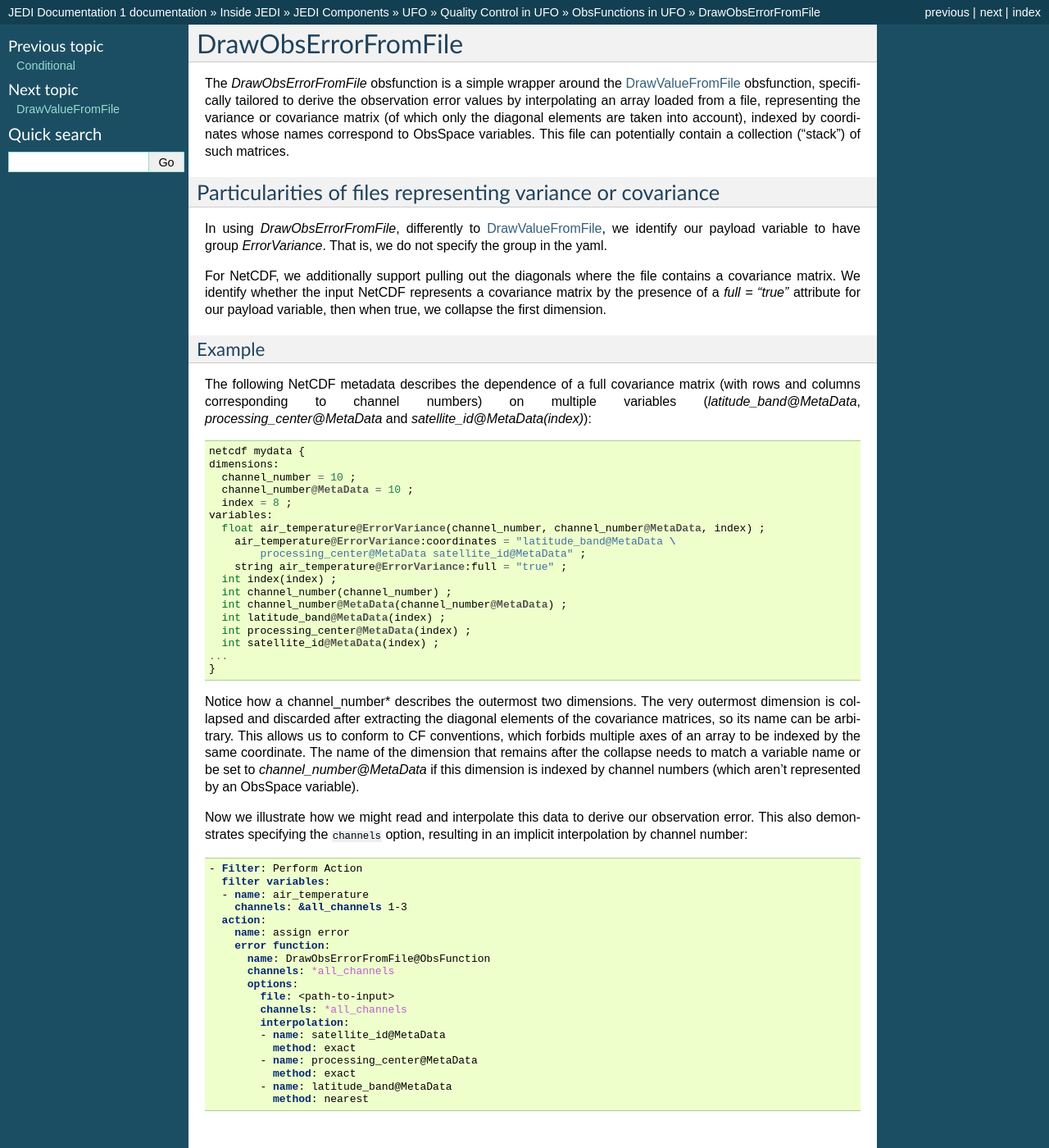
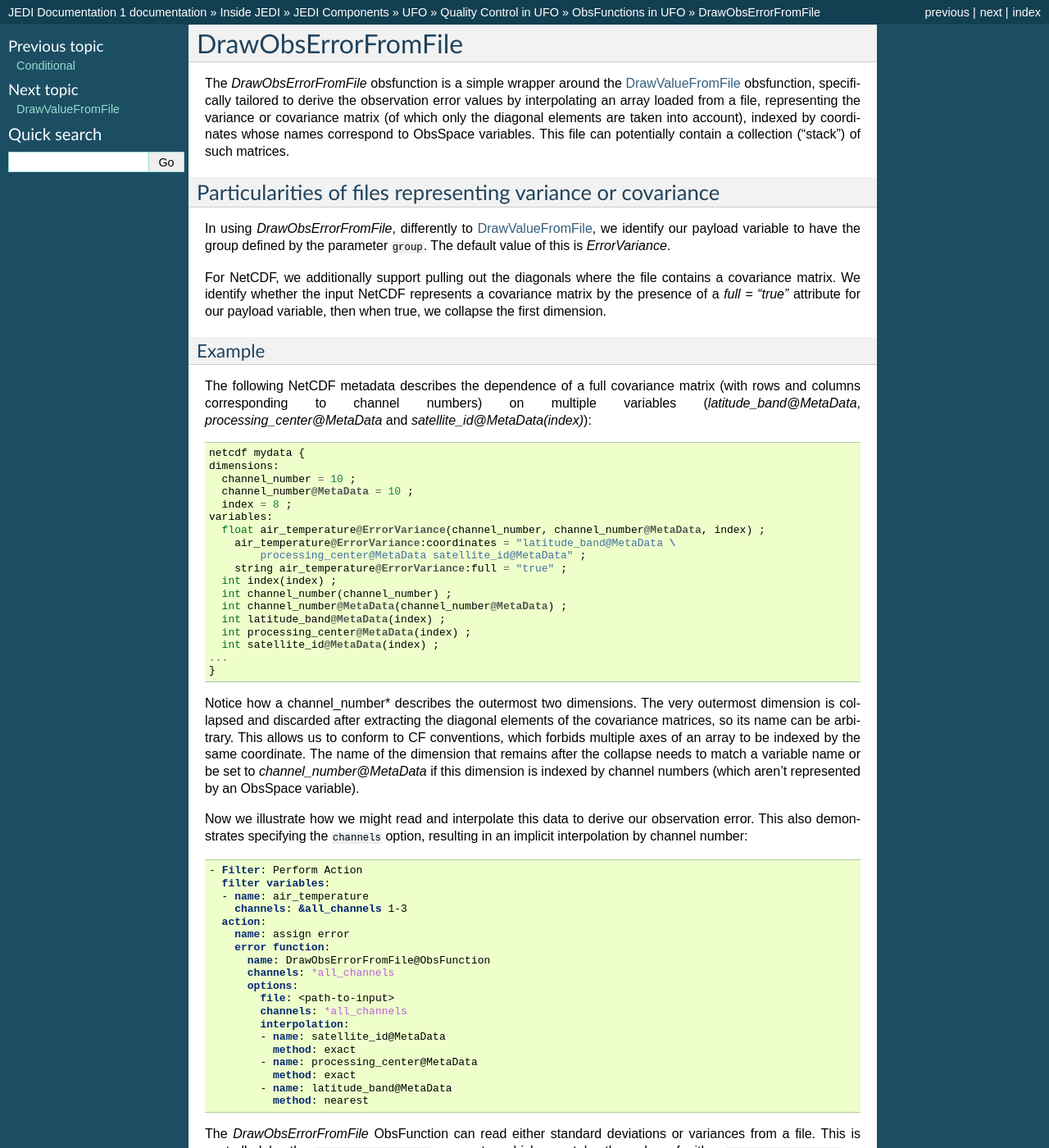
Before and after one commit to JCSDA/jedi-docs, a Sphinx documentation site: the page built from docs/inside/jedi-components/ufo/qcfilters/obsfunctions/DrawObsErrorFromFile.rst, in a window 1280 px wide and 1400 px high. Shown: the whole window at 82% size. Built offline with Sphinx 7.4.7, drawn with Linux system fonts in a browser that asks for light colours; some of the changed text lies outside the part shown.

Commit message:
Document the `dispersion measure` option in the `DrawObsErrorFromFile` ObsFunction (#400)
* describe parameters

* variance is default

```diff
--- a/docs/inside/jedi-components/ufo/qcfilters/obsfunctions/DrawObsErrorFromFile.rst
+++ b/docs/inside/jedi-components/ufo/qcfilters/obsfunctions/DrawObsErrorFromFile.rst
@@ -12,7 +12,7 @@
 ------------------------------------------------------------
 
 In using `DrawObsErrorFromFile`, differently to :ref:`DrawValueFromFile`, we identify
-our payload variable to have group `ErrorVariance`.  That is, we do not specify the group in the yaml.
+our payload variable to have the group defined by the parameter :code:`group`. The default value of this is `ErrorVariance`.
 
 For NetCDF, we additionally support pulling out the diagonals where the file contains a covariance matrix.
 We identify whether the input NetCDF represents a covariance matrix by the presence of a `full = "true"`
@@ -76,3 +76,6 @@
               method: exact
             - name: latitude_band@MetaData
               method: nearest
+
+The `DrawObsErrorFromFile` ObsFunction can read either standard deviations or variances from a file.
+This is controlled by the :code:`dispersion measure` parameter which can take the value of either :code:`standard deviation` or :code:`variance` (the default).
```
